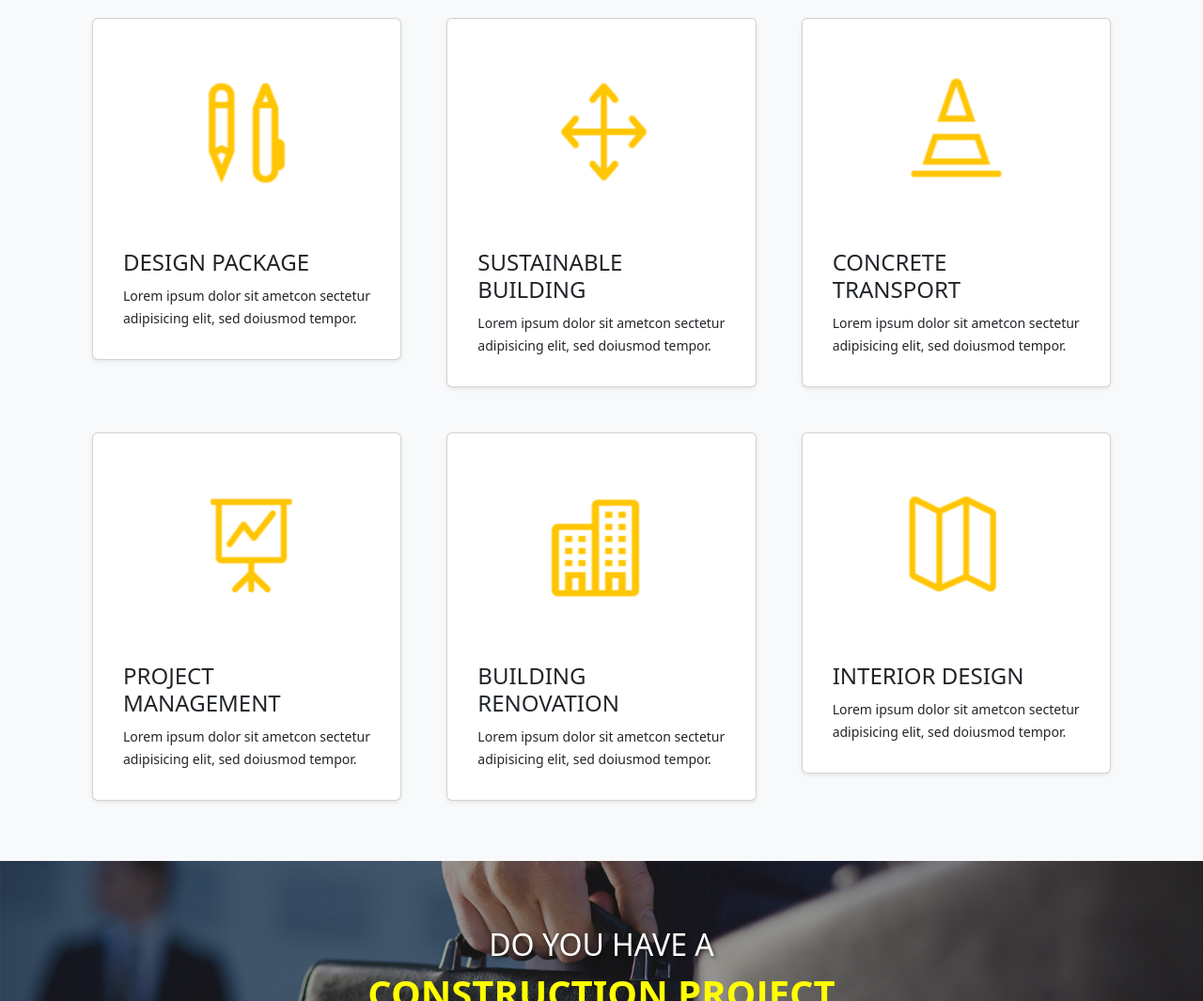
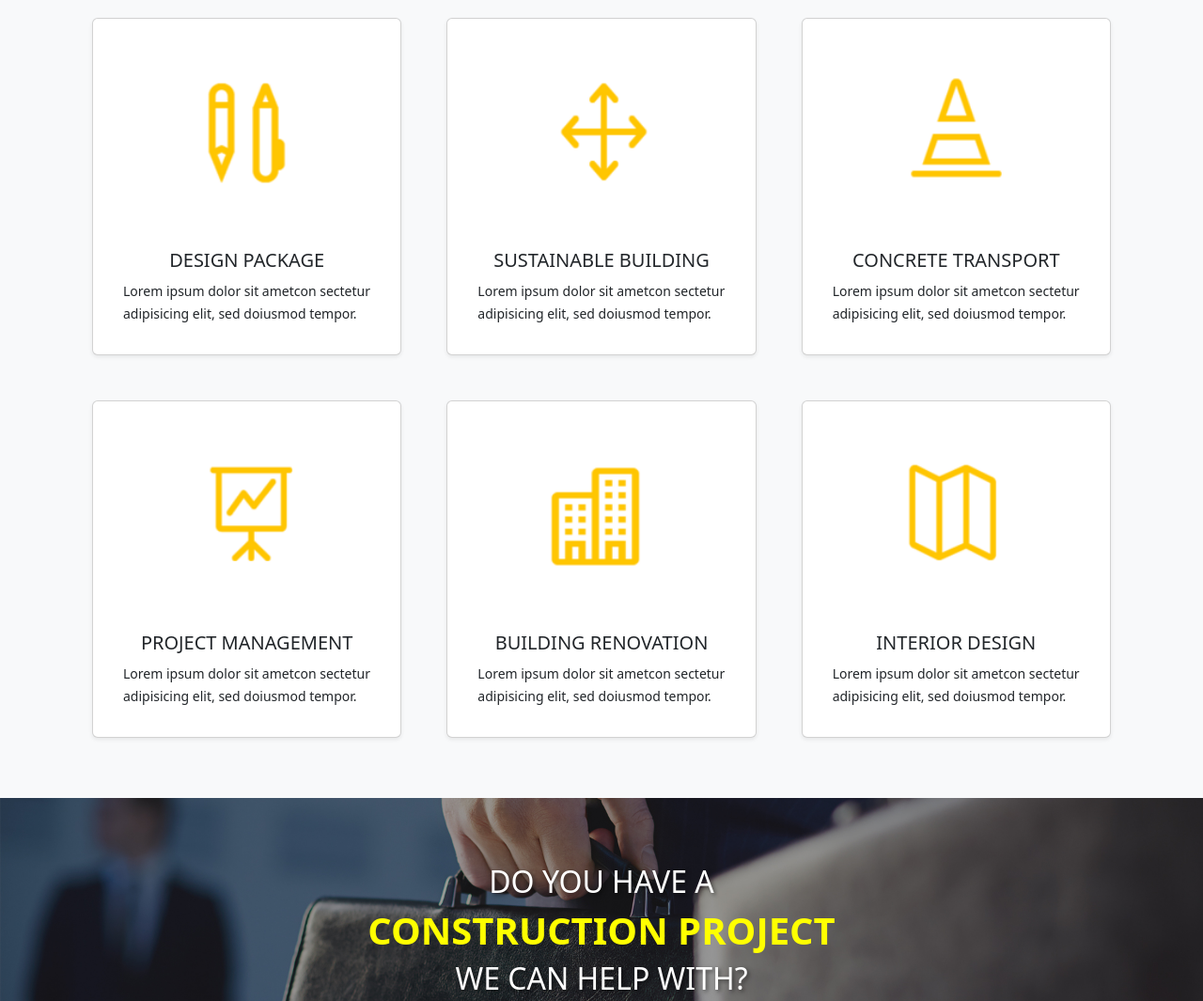
Before and after one commit to Muddassar-Mehboob/Portfolio-Project-1, a plain HTML site: page index.html in a window 1280 px wide. Shown: the part 1910-2975 px from the top of the page at 94% size. Drawn offline with nearby package versions, Linux system fonts and the light colour scheme.

Commit message:
Heading and heading class changes

```diff
--- a/index.html
+++ b/index.html
@@ -270,7 +270,7 @@
                                 <img src="sec4-1.png" alt="">
                                 <div class="card-body">
                                     <div>
-                                        <h4 class="mx-auto">DESIGN PACKAGE</h4>
+                                        <h5 class="d-flex justify-content-center">DESIGN PACKAGE</h5>
                                     </div>
                                     <p class="card-text"><small>Lorem ipsum dolor sit ametcon sectetur <br>
                                             adipisicing elit, sed doiusmod tempor.</small></p>
@@ -283,7 +283,7 @@
                                 <img src="sec4-2.png" alt="">
                                 <div class="card-body">
                                     <div>
-                                        <h4 class="mx-auto">SUSTAINABLE BUILDING</h4>
+                                        <h5 class="d-flex justify-content-center">SUSTAINABLE BUILDING</h5>
                                     </div>
                                     <p class="card-text"><small>Lorem ipsum dolor sit ametcon sectetur <br>
                                             adipisicing elit, sed doiusmod tempor.</small></p>
@@ -296,7 +296,7 @@
                                 <img src="sec4-3.png" alt="">
                                 <div class="card-body">
                                     <div>
-                                        <h4 class="mx-auto">CONCRETE TRANSPORT</h4>
+                                        <h5 class="d-flex justify-content-center">CONCRETE TRANSPORT</h5>
                                     </div>
                                     <p class="card-text"><small>Lorem ipsum dolor sit ametcon sectetur <br>
                                             adipisicing elit, sed doiusmod tempor.</small></p>
@@ -309,7 +309,7 @@
                                 <img src="sec4-4.png" alt="">
                                 <div class="card-body">
                                     <div>
-                                        <h4 class="mx-auto">PROJECT MANAGEMENT</h4>
+                                        <h5 class="d-flex justify-content-center">PROJECT MANAGEMENT</h5>
                                     </div>
                                     <p class="card-text"><small>Lorem ipsum dolor sit ametcon sectetur <br>
                                             adipisicing elit, sed doiusmod tempor.</small></p>
@@ -322,7 +322,7 @@
                                 <img src="sec4-5.png" alt="">
                                 <div class="card-body">
                                     <div>
-                                        <h4 class="mx-auto">BUILDING RENOVATION</h4>
+                                        <h5 class="d-flex justify-content-center">BUILDING RENOVATION</h5>
                                     </div>
                                     <p class="card-text"><small>Lorem ipsum dolor sit ametcon sectetur <br>
                                             adipisicing elit, sed doiusmod tempor.</small></p>
@@ -335,9 +335,9 @@
                                 <img src="sec4-6.png" alt="">
                                 <div class="card-body">
                                     <div>
-                                        <h4 class="mx-auto">INTERIOR DESIGN</h4>
+                                        <h5 class="d-flex justify-content-center">INTERIOR DESIGN</h5>
                                     </div>
-                                    <p class="card-text"><small>Lorem ipsum dolor sit ametcon sectetur <br>
+                                    <p class="card-text "><small>Lorem ipsum dolor sit ametcon sectetur <br>
                                             adipisicing elit, sed doiusmod tempor.</small></p>
 
                                 </div>
```
